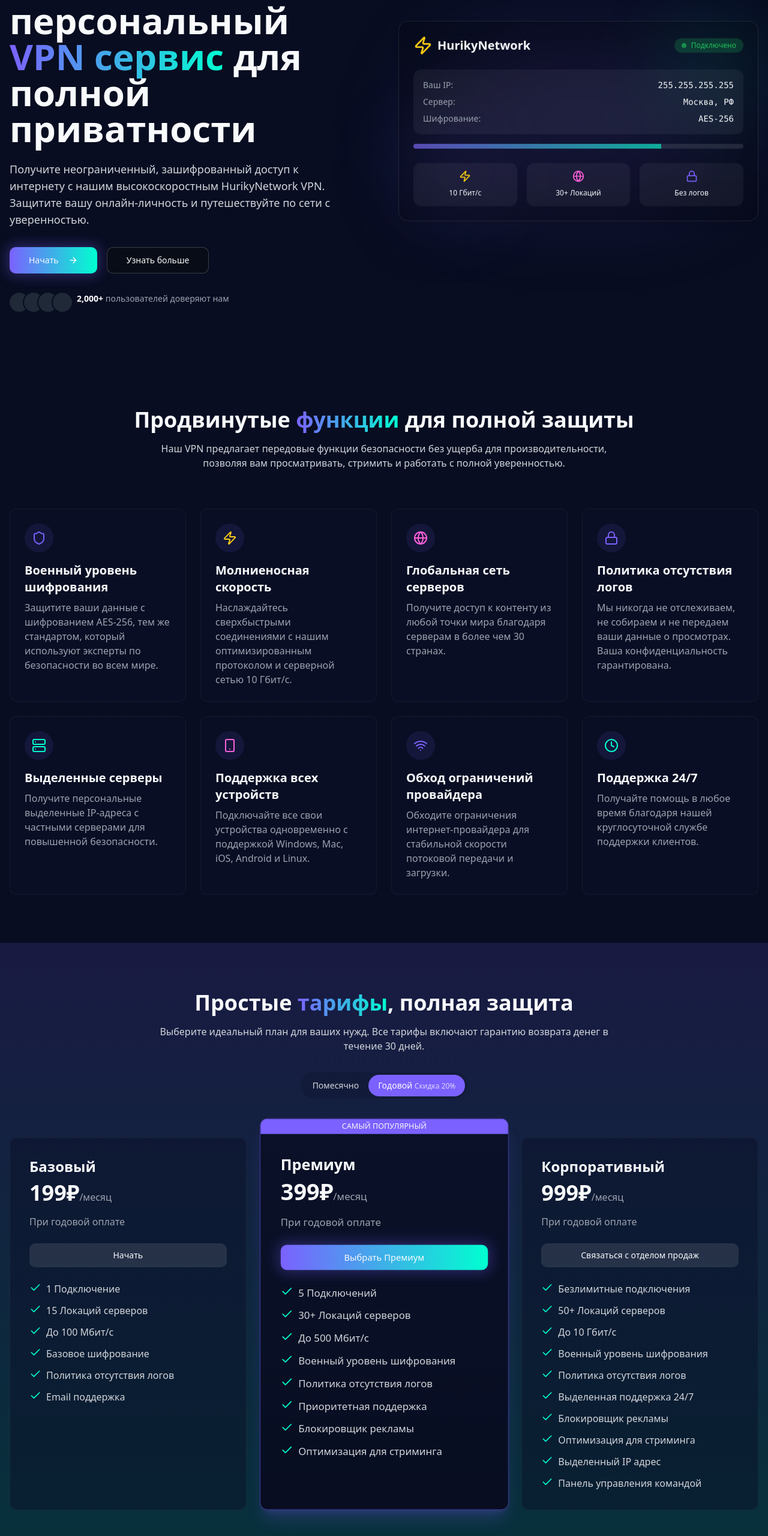
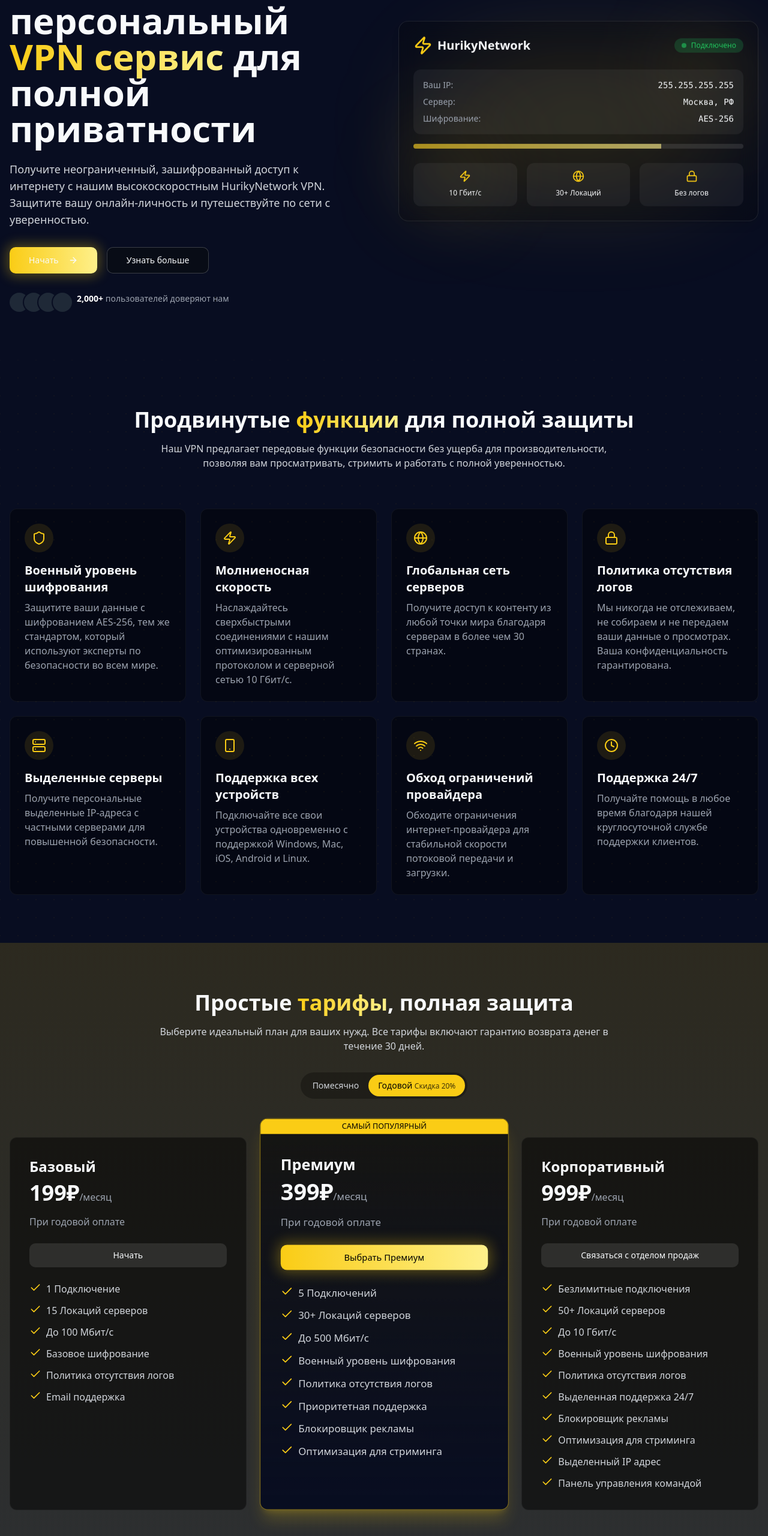
Before and after one commit to Nickolay467/vless-landing-portal, a React (Vite) app: page / in a window 1280 px wide. Shown: the part 236-2797 px from the top of the page at 60% size. Built offline with nearby package versions, Linux system fonts and the light colour scheme.

Commit message:
Refactor: Replace gradients with brand colors
Replaced the gradients with brand colors and removed the dark blue color.

```diff
--- a/src/components/FAQSection.tsx
+++ b/src/components/FAQSection.tsx
@@ -38,7 +38,7 @@ const faqs = [
 
 const FAQSection = () => {
   return (
-    <section id="faq" className="py-20 bg-vless-blue/30">
+    <section id="faq" className="py-20 bg-security-gradient">
       <div className="container mx-auto px-4">
         <div className="text-center mb-16">
           <h2 className="text-3xl md:text-4xl font-bold mb-4">
@@ -52,8 +52,8 @@ const FAQSection = () => {
         <div className="max-w-3xl mx-auto">
           <Accordion type="single" collapsible className="space-y-4">
             {faqs.map((faq, index) => (
-              <AccordionItem key={index} value={`item-${index}`} className="bg-vless-blue/50 rounded-xl px-6 border border-white/5">
-                <AccordionTrigger className="text-left text-lg font-medium py-4">
+              <AccordionItem key={index} value={`item-${index}`} className="bg-black/40 rounded-xl px-6 border border-white/5">
+                <AccordionTrigger className="text-left text-lg font-medium py-4 [&[data-state=open]>svg]:text-yellow-400">
                   {faq.question}
                 </AccordionTrigger>
                 <AccordionContent className="text-gray-300 pb-4">
--- a/src/components/FeaturesSection.tsx
+++ b/src/components/FeaturesSection.tsx
@@ -3,7 +3,7 @@ import { Shield, Zap, Globe, Lock, Server, Smartphone, Wifi, Clock } from "lucid
 
 const features = [
   {
-    icon: <Shield className="h-6 w-6 text-vless-purple" />,
+    icon: <Shield className="h-6 w-6 text-yellow-400" />,
     title: "Военный уровень шифрования",
     description: "Защитите ваши данные с шифрованием AES-256, тем же стандартом, который используют эксперты по безопасности во всем мире."
   },
@@ -13,32 +13,32 @@ const features = [
     description: "Наслаждайтесь сверхбыстрыми соединениями с нашим оптимизированным протоколом и серверной сетью 10 Гбит/с."
   },
   {
-    icon: <Globe className="h-6 w-6 text-vless-pink" />,
+    icon: <Globe className="h-6 w-6 text-yellow-400" />,
     title: "Глобальная сеть серверов",
     description: "Получите доступ к контенту из любой точки мира благодаря серверам в более чем 30 странах."
   },
   {
-    icon: <Lock className="h-6 w-6 text-vless-purple" />,
+    icon: <Lock className="h-6 w-6 text-yellow-400" />,
     title: "Политика отсутствия логов",
     description: "Мы никогда не отслеживаем, не собираем и не передаем ваши данные о просмотрах. Ваша конфиденциальность гарантирована."
   },
   {
-    icon: <Server className="h-6 w-6 text-vless-cyan" />,
+    icon: <Server className="h-6 w-6 text-yellow-400" />,
     title: "Выделенные серверы",
     description: "Получите персональные выделенные IP-адреса с частными серверами для повышенной безопасности."
   },
   {
-    icon: <Smartphone className="h-6 w-6 text-vless-pink" />,
+    icon: <Smartphone className="h-6 w-6 text-yellow-400" />,
     title: "Поддержка всех устройств",
     description: "Подключайте все свои устройства одновременно с поддержкой Windows, Mac, iOS, Android и Linux."
   },
   {
-    icon: <Wifi className="h-6 w-6 text-vless-purple" />,
+    icon: <Wifi className="h-6 w-6 text-yellow-400" />,
     title: "Обход ограничений провайдера",
     description: "Обходите ограничения интернет-провайдера для стабильной скорости потоковой передачи и загрузки."
   },
   {
-    icon: <Clock className="h-6 w-6 text-vless-cyan" />,
+    icon: <Clock className="h-6 w-6 text-yellow-400" />,
     title: "Поддержка 24/7",
     description: "Получайте помощь в любое время благодаря нашей круглосуточной службе поддержки клиентов."
   }
@@ -62,9 +62,9 @@ const FeaturesSection = () => {
           {features.map((feature, index) => (
             <div
               key={index}
-              className="bg-vless-blue/50 rounded-xl p-6 border border-white/5 hover:border-vless-purple/50 transition-all duration-300"
+              className="bg-black/40 rounded-xl p-6 border border-white/5 hover:border-yellow-400/50 transition-all duration-300"
             >
-              <div className="rounded-full bg-vless-purple/10 w-12 h-12 flex items-center justify-center mb-4">
+              <div className="rounded-full bg-yellow-400/10 w-12 h-12 flex items-center justify-center mb-4">
                 {feature.icon}
               </div>
               <h3 className="text-xl font-bold mb-2">{feature.title}</h3>
--- a/src/components/HeroSection.tsx
+++ b/src/components/HeroSection.tsx
@@ -8,7 +8,7 @@ const HeroSection = () => {
       <div className="container mx-auto px-4">
         <div className="grid grid-cols-1 lg:grid-cols-2 gap-12 items-center">
           <div className="text-center lg:text-left">
-            <div className="inline-flex items-center rounded-full bg-vless-purple/10 px-3 py-1 text-sm text-vless-purple mb-6">
+            <div className="inline-flex items-center rounded-full bg-yellow-400/10 px-3 py-1 text-sm text-yellow-400 mb-6">
               <Lock className="mr-1 h-3 w-3" /> Военный уровень шифрования
             </div>
             <h1 className="text-4xl md:text-5xl lg:text-6xl font-bold mb-6 leading-tight">
@@ -18,7 +18,7 @@ const HeroSection = () => {
               Получите неограниченный, зашифрованный доступ к интернету с нашим высокоскоростным HurikyNetwork VPN. Защитите вашу онлайн-личность и путешествуйте по сети с уверенностью.
             </p>
             <div className="flex flex-col sm:flex-row gap-4 justify-center lg:justify-start">
-              <Button size="lg" className="bg-gradient-primary button-glow hover:opacity-90 transition-opacity">
+              <Button size="lg" className="bg-gradient-yellow button-glow-yellow hover:opacity-90 transition-opacity">
                 Начать <ArrowRight className="ml-2 h-4 w-4" />
               </Button>
               <Button variant="outline" size="lg" className="border-white/20 hover:bg-white/5">
@@ -37,11 +37,11 @@ const HeroSection = () => {
             </div>
           </div>
           <div className="relative">
-            <div className="absolute inset-0 bg-gradient-radial from-vless-purple/20 to-transparent rounded-full blur-3xl"></div>
+            <div className="absolute inset-0 bg-gradient-radial from-yellow-400/20 to-transparent rounded-full blur-3xl"></div>
             <div className="relative animate-floating">
               <div className="glass-card rounded-2xl p-6 relative z-10">
-                <div className="absolute top-0 right-0 w-40 h-40 bg-vless-cyan/10 rounded-full blur-3xl -z-10"></div>
-                <div className="absolute bottom-0 left-0 w-40 h-40 bg-vless-purple/10 rounded-full blur-3xl -z-10"></div>
+                <div className="absolute top-0 right-0 w-40 h-40 bg-yellow-400/10 rounded-full blur-3xl -z-10"></div>
+                <div className="absolute bottom-0 left-0 w-40 h-40 bg-yellow-400/10 rounded-full blur-3xl -z-10"></div>
                 <div className="flex justify-between items-center mb-6">
                   <div className="flex items-center">
                     <Zap className="h-8 w-8 text-yellow-400 mr-2" />
@@ -67,7 +67,7 @@ const HeroSection = () => {
                   </div>
                 </div>
                 <div className="relative h-2 bg-white/10 rounded-full mb-6 overflow-hidden">
-                  <div className="absolute h-full w-3/4 bg-gradient-to-r from-vless-purple to-vless-cyan animate-pulse"></div>
+                  <div className="absolute h-full w-3/4 bg-gradient-to-r from-yellow-400 to-yellow-200 animate-pulse"></div>
                 </div>
                 <div className="grid grid-cols-3 gap-4 text-center">
                   <div className="bg-white/5 p-3 rounded-lg">
@@ -75,11 +75,11 @@ const HeroSection = () => {
                     <span className="text-xs">10 Гбит/с</span>
                   </div>
                   <div className="bg-white/5 p-3 rounded-lg">
-                    <Globe className="h-5 w-5 text-vless-pink mx-auto mb-1" />
+                    <Globe className="h-5 w-5 text-yellow-400 mx-auto mb-1" />
                     <span className="text-xs">30+ Локаций</span>
                   </div>
                   <div className="bg-white/5 p-3 rounded-lg">
-                    <Lock className="h-5 w-5 text-vless-purple mx-auto mb-1" />
+                    <Lock className="h-5 w-5 text-yellow-400 mx-auto mb-1" />
                     <span className="text-xs">Без логов</span>
                   </div>
                 </div>
--- a/src/components/PricingSection.tsx
+++ b/src/components/PricingSection.tsx
@@ -72,11 +72,11 @@ const PricingSection = () => {
           </p>
 
           <div className="flex items-center justify-center mb-8">
-            <div className="bg-vless-blue/30 p-1 rounded-full inline-flex">
+            <div className="bg-black/30 p-1 rounded-full inline-flex">
               <button
                 onClick={() => setIsAnnual(false)}
                 className={`px-4 py-2 rounded-full text-sm ${
-                  !isAnnual ? 'bg-vless-purple text-white' : 'text-gray-300'
+                  !isAnnual ? 'bg-yellow-400 text-black' : 'text-gray-300'
                 }`}
               >
                 Помесячно
@@ -84,7 +84,7 @@ const PricingSection = () => {
               <button
                 onClick={() => setIsAnnual(true)}
                 className={`px-4 py-2 rounded-full text-sm ${
-                  isAnnual ? 'bg-vless-purple text-white' : 'text-gray-300'
+                  isAnnual ? 'bg-yellow-400 text-black' : 'text-gray-300'
                 }`}
               >
                 Годовой <span className="text-xs opacity-75">Скидка 20%</span>
@@ -99,12 +99,12 @@ const PricingSection = () => {
               key={index}
               className={`rounded-xl overflow-hidden ${
                 plan.popular
-                  ? 'bg-gradient-to-b from-vless-blue to-vless-dark border border-vless-purple/50 transform -translate-y-4 scale-105 z-10 shadow-xl shadow-vless-purple/20'
-                  : 'bg-vless-blue/50 border border-white/5'
+                  ? 'bg-gradient-to-b from-black/50 to-vless-dark border border-yellow-400/50 transform -translate-y-4 scale-105 z-10 shadow-xl shadow-yellow-400/20'
+                  : 'bg-black/50 border border-white/5'
               }`}
             >
               {plan.popular && (
-                <div className="bg-vless-purple text-center py-1 text-xs font-medium">
+                <div className="bg-yellow-400 text-center py-1 text-xs font-medium text-black">
                   САМЫЙ ПОПУЛЯРНЫЙ
                 </div>
               )}
@@ -123,7 +123,7 @@ const PricingSection = () => {
                 <Button
                   className={`w-full mb-6 ${
                     plan.popular
-                      ? 'bg-gradient-primary button-glow hover:opacity-90'
+                      ? 'bg-gradient-yellow text-black button-glow-yellow hover:opacity-90'
                       : 'bg-white/10 hover:bg-white/20'
                   }`}
                 >
@@ -133,7 +133,7 @@ const PricingSection = () => {
                 <ul className="space-y-3">
                   {plan.features.map((feature, i) => (
                     <li key={i} className="flex items-start">
-                      <Check className="h-5 w-5 text-vless-cyan mr-2 flex-shrink-0" />
+                      <Check className="h-5 w-5 text-yellow-400 mr-2 flex-shrink-0" />
                       <span className="text-gray-300">{feature}</span>
                     </li>
                   ))}
--- a/src/index.css
+++ b/src/index.css
@@ -14,7 +14,7 @@
     --popover: 222 47% 8%;
     --popover-foreground: 210 40% 98%;
 
-    --primary: 262 100% 69%;
+    --primary: 48 96% 53%;
     --primary-foreground: 210 40% 98%;
 
     --secondary: 217 33% 18%;
@@ -23,7 +23,7 @@
     --muted: 217 33% 18%;
     --muted-foreground: 215 20% 65%;
 
-    --accent: 169 100% 50%;
+    --accent: 48 96% 53%;
     --accent-foreground: 222 47% 11%;
 
     --destructive: 0 63% 31%;
@@ -31,7 +31,7 @@
 
     --border: 217 33% 20%;
     --input: 217 33% 18%;
-    --ring: 262 100% 69%;
+    --ring: 48 96% 53%;
 
     --radius: 0.75rem;
   }
@@ -52,7 +52,7 @@
   }
 
   .text-gradient {
-    @apply bg-gradient-primary bg-clip-text text-transparent;
+    @apply bg-gradient-yellow bg-clip-text text-transparent;
   }
 
   .text-gradient-yellow {
@@ -60,11 +60,11 @@
   }
 
   .gradient-border {
-    @apply relative border-0 before:absolute before:-inset-[1px] before:rounded-xl before:bg-gradient-primary before:-z-10;
+    @apply relative border-0 before:absolute before:-inset-[1px] before:rounded-xl before:bg-gradient-yellow before:-z-10;
   }
 
   .button-glow {
-    box-shadow: 0 0 20px 5px rgba(123, 97, 255, 0.3);
+    box-shadow: 0 0 20px 5px rgba(250, 204, 21, 0.3);
   }
 
   .button-glow-yellow {
@@ -72,7 +72,7 @@
   }
 
   .network-lines {
-    background-image: radial-gradient(rgba(123, 97, 255, 0.4) 1px, transparent 0);
+    background-image: radial-gradient(rgba(250, 204, 21, 0.4) 1px, transparent 0);
     background-size: 30px 30px;
     background-position: -15px -15px;
   }
--- a/tailwind.config.ts
+++ b/tailwind.config.ts
@@ -106,10 +106,10 @@ export default {
 			backgroundImage: {
 				'hero-pattern': 'linear-gradient(to bottom right, rgba(10, 17, 40, 0.8), rgba(7, 11, 33, 0.9)), url("/network-bg.svg")',
 				'gradient-radial': 'radial-gradient(var(--tw-gradient-stops))',
-				'gradient-primary': 'linear-gradient(90deg, #7B61FF 0%, #00FFD1 100%)',
+				'gradient-primary': 'linear-gradient(90deg, #FACC15 0%, #FEF08A 100%)',
 				'gradient-yellow': 'linear-gradient(90deg, #FACC15 0%, #FEF08A 100%)',
 				'gradient-conic': 'conic-gradient(from 180deg at 50% 50%, var(--tw-gradient-stops))',
-				'security-gradient': 'linear-gradient(180deg, rgba(123, 97, 255, 0.15) 0%, rgba(0, 255, 209, 0.15) 100%)',
+				'security-gradient': 'linear-gradient(180deg, rgba(250, 204, 21, 0.15) 0%, rgba(254, 240, 138, 0.15) 100%)',
 				'security-gradient-yellow': 'linear-gradient(180deg, rgba(250, 204, 21, 0.15) 0%, rgba(254, 240, 138, 0.15) 100%)',
 			}
 		}
```
Also changed, not shown: src/components/TestimonialSection.tsx (+4 -4 lines).
